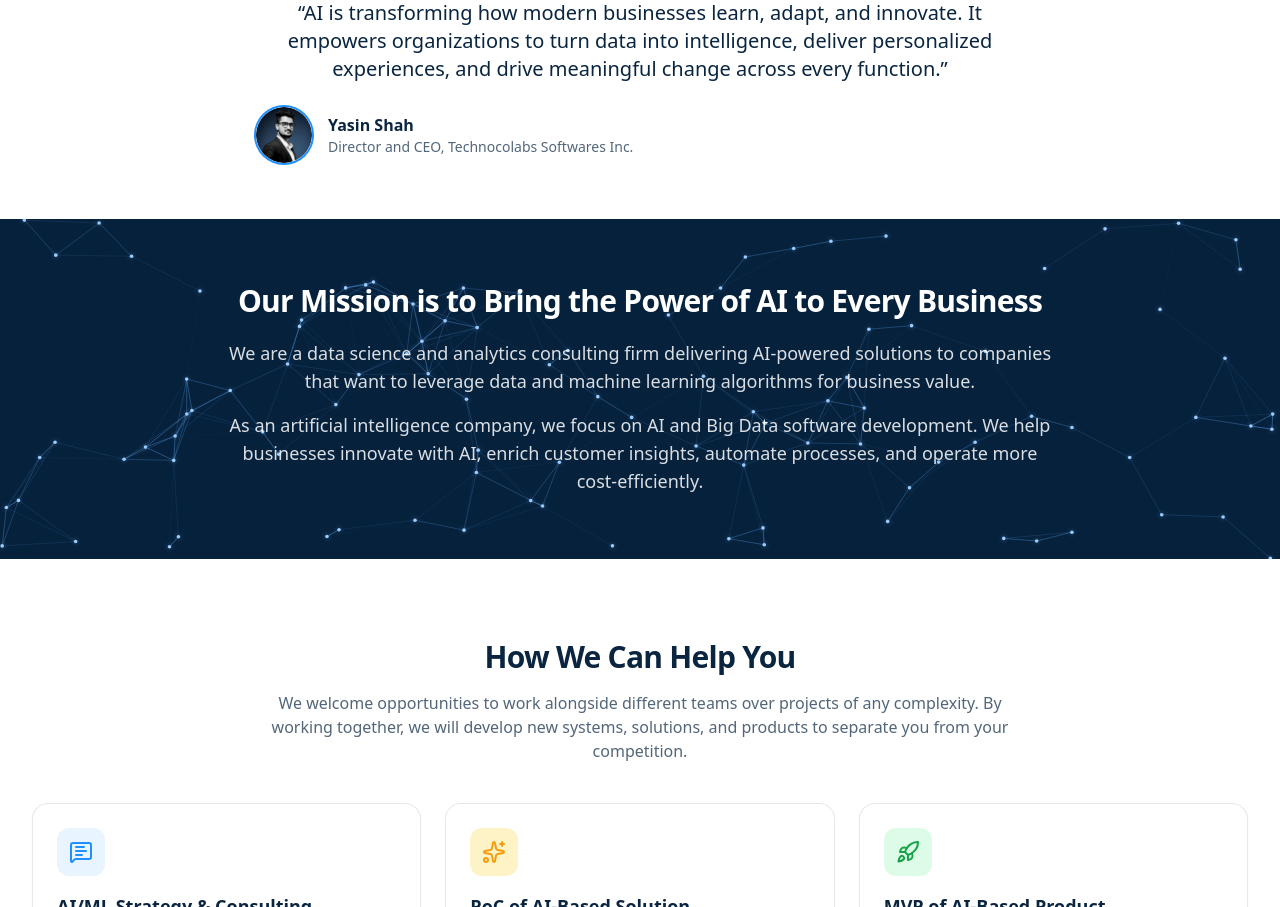
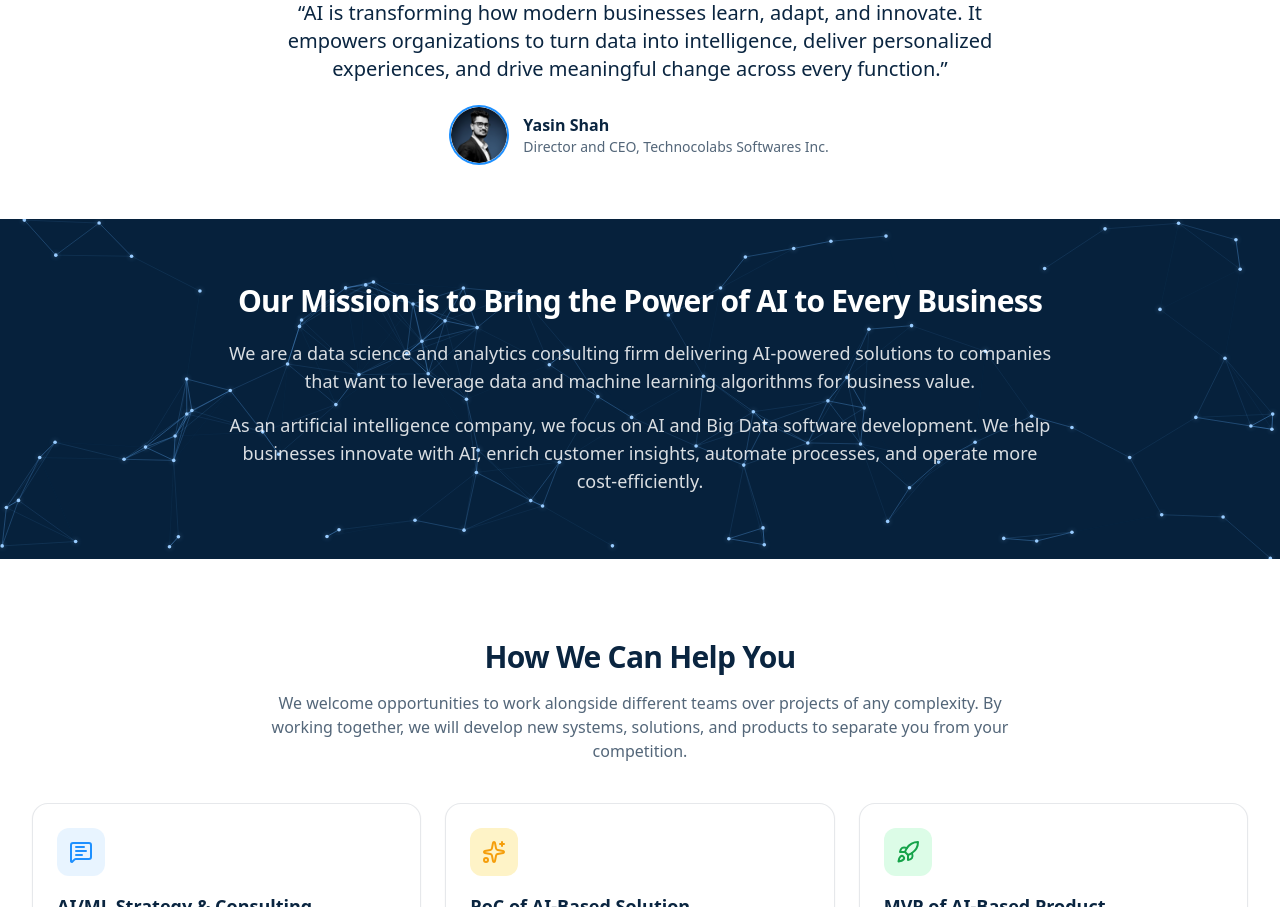
Before and after one commit to Technocolabs100/technocolabs-canvas, a React (Vite) app: page / in a window 1280 px wide. Shown: the part 877-1784 px from the top of the page. Built offline with nearby package versions, Linux system fonts and the light colour scheme; the HTML template or start-up script is replaced by a standard one.

Commit message:
Update App.tsx

```diff
--- a/src/App.tsx
+++ b/src/App.tsx
@@ -290,7 +290,7 @@ function HomePage() {
         </div>
       </section>
 
-      {/* Leadership quote (3-line, author bottom-left) */}
+     {/* Leadership quote (3-line, author centered) */}
 <section className="bg-white text-[#0a2540]">
   <div className="relative mx-auto max-w-7xl px-4 sm:px-6 lg:px-8 py-10 lg:py-14">
     <div className="pointer-events-none absolute -top-2 right-6 hidden select-none text-[#1e90ff]/20 lg:block" aria-hidden>
@@ -300,12 +300,23 @@ function HomePage() {
       </svg>
     </div>
     <div className="w-full h-[1px] bg-[#1e90ff]/30 mb-6"></div>
-          <blockquote className="text-lg sm:text-xl leading-relaxed font-medium max-w-3xl mx-auto text-center">“AI is transforming how modern businesses learn, adapt, and innovate. It empowers organizations to turn data into intelligence, deliver personalized experiences, and drive meaningful change across every function.”</blockquote>
-          <div className="mt-6 mx-auto max-w-3xl flex items-center gap-4 justify-start">
-            <img src="/yasin-profile.png" alt="Yasin Shah" className="h-14 w-14 rounded-full object-cover ring-2 ring-[#1e90ff]" />
-            <div>
+
+    <blockquote className="text-lg sm:text-xl leading-relaxed font-medium max-w-3xl mx-auto text-center">
+      “AI is transforming how modern businesses learn, adapt, and innovate. It empowers organizations to turn data into intelligence, deliver personalized experiences, and drive meaningful change across every function.”
+    </blockquote>
+
+    {/* Centered Author Info */}
+  <div className="mt-6 mx-auto max-w-3xl flex items-center gap-4 justify-center">
+  <img
+    src="/yasin-profile.png"
+    alt="Yasin Shah"
+    className="h-14 w-14 rounded-full object-cover ring-2 ring-[#1e90ff]"
+  />
+  <div className="text-left">
     <div className="text-base font-semibold">Yasin Shah</div>
-              <div className="text-sm text-[#0a2540]/70">Director and CEO, Technocolabs Softwares Inc.</div>
+    <div className="text-sm text-[#0a2540]/70">
+      Director and CEO, Technocolabs Softwares Inc.
+    </div>
   </div>
 </div>
   </div>
```
Lines whose indentation alone changed are shown as unchanged.
